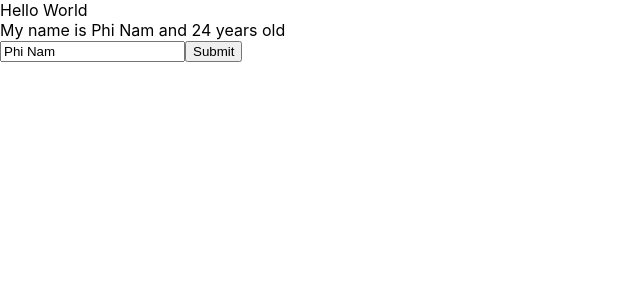
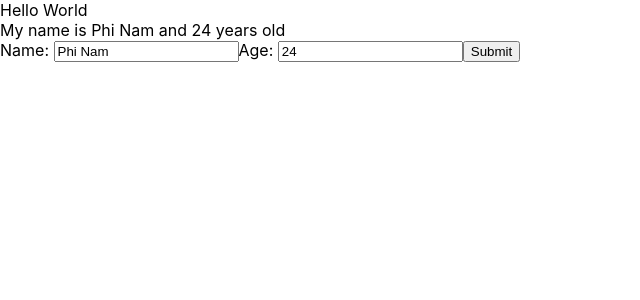
Before and after one commit to NamPV686/ReactUltimate, a React (Create React App) app: page / in a window 1280 px wide. Shown: the top 300 px of the page, without its empty margins (0-640 px from the left). Built offline with nearby package versions, Linux system fonts and the light colour scheme.

Commit message:
#22-Nesting Component

```diff
--- a/src/components/MyComponent.js
+++ b/src/components/MyComponent.js
@@ -2,51 +2,15 @@
 //Function Component
 
 import React from "react";
+import UserInfo from "./UserInfo";
 
 class MyComponent extends React.Component {
-
-    state = {
-        name: "Phi Nam",
-        age: 24
-    };
-    handleClick(event){
-        console.log(this.state.name);
-        this.setState(
-            {
-                name: "Hoàng" + Math.floor(Math.random() * 100),
-                age: Math.floor(Math.random() * 100)
-            }
-        );
-    }
-
-    handleOnMoverOver(event){
-        console.log(event);
-    }
-
-    handleOnchange = (event) => {
-        this.setState({
-            name: event.target.value
-        });
-    }
-
-    handleOnSubmit = (event) =>{
-        event.preventDefault();
-        console.log(this.state);
-    }
 
     //JSX
     render(){
         return (
             <div>
-                My name is {this.state.name} and {this.state.age} years old
-                <form onSubmit={(event) => {this.handleOnSubmit(event)}}>
-                    <input
-                        value={this.state.name}
-                        type="text"
-                        onChange={(event) => {this.handleOnchange(event)}}
-                    />
-                    <button>Submit</button>
-                </form>
+                <UserInfo></UserInfo>
             </div>
         );
     }
--- /dev/null
+++ b/src/components/UserInfo.js
@@ -0,0 +1,50 @@
+import React from "react";
+
+class UserInfo extends React.Component{
+    state = {
+        name: "Phi Nam",
+        age: 24
+    };
+
+    handleOnchangeName = (event) => {
+        this.setState({
+            name: event.target.value
+        });
+    }
+
+    handleOnchangeAge = (event) => {
+        this.setState({
+            age: event.target.value
+        });
+    }
+
+    handleOnSubmit = (event) =>{
+        event.preventDefault();
+        console.log(this.state);
+    }
+
+    render(){
+        return(
+            <div>
+                My name is {this.state.name} and {this.state.age} years old
+                <form onSubmit={(event) => {this.handleOnSubmit(event)}}>
+                <label>Name: </label>
+                    <input
+                        value={this.state.name}
+                        type="text"
+                        onChange={(event) => {this.handleOnchangeName(event)}}
+                    />
+                    <label>Age: </label>
+                    <input
+                        value={this.state.age}
+                        type="text"
+                        onChange={(event) => {this.handleOnchangeAge(event)}}
+                    />
+                    <button>Submit</button>
+                </form>
+            </div>
+        );
+    }
+}
+
+export default UserInfo;
```
